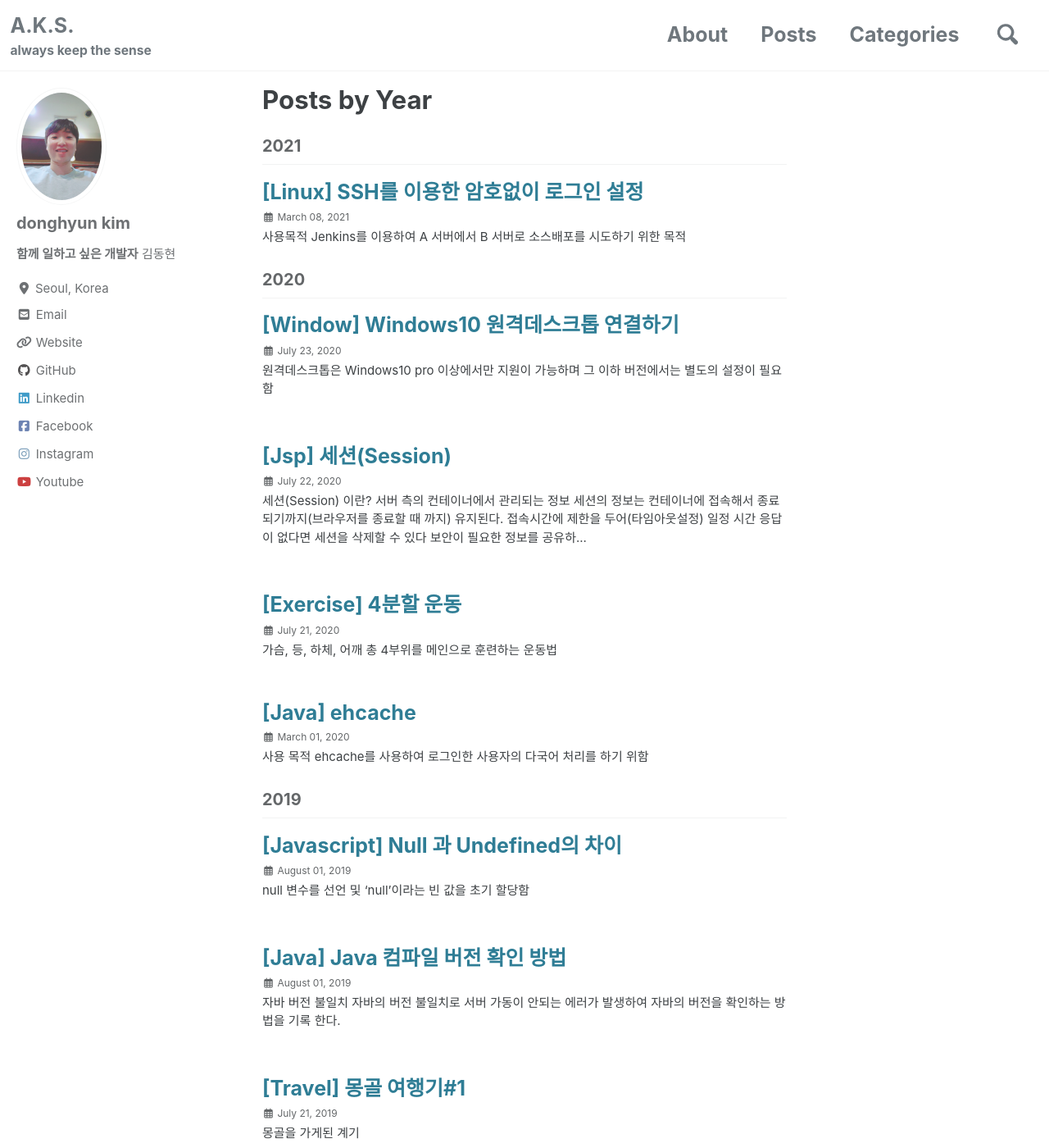
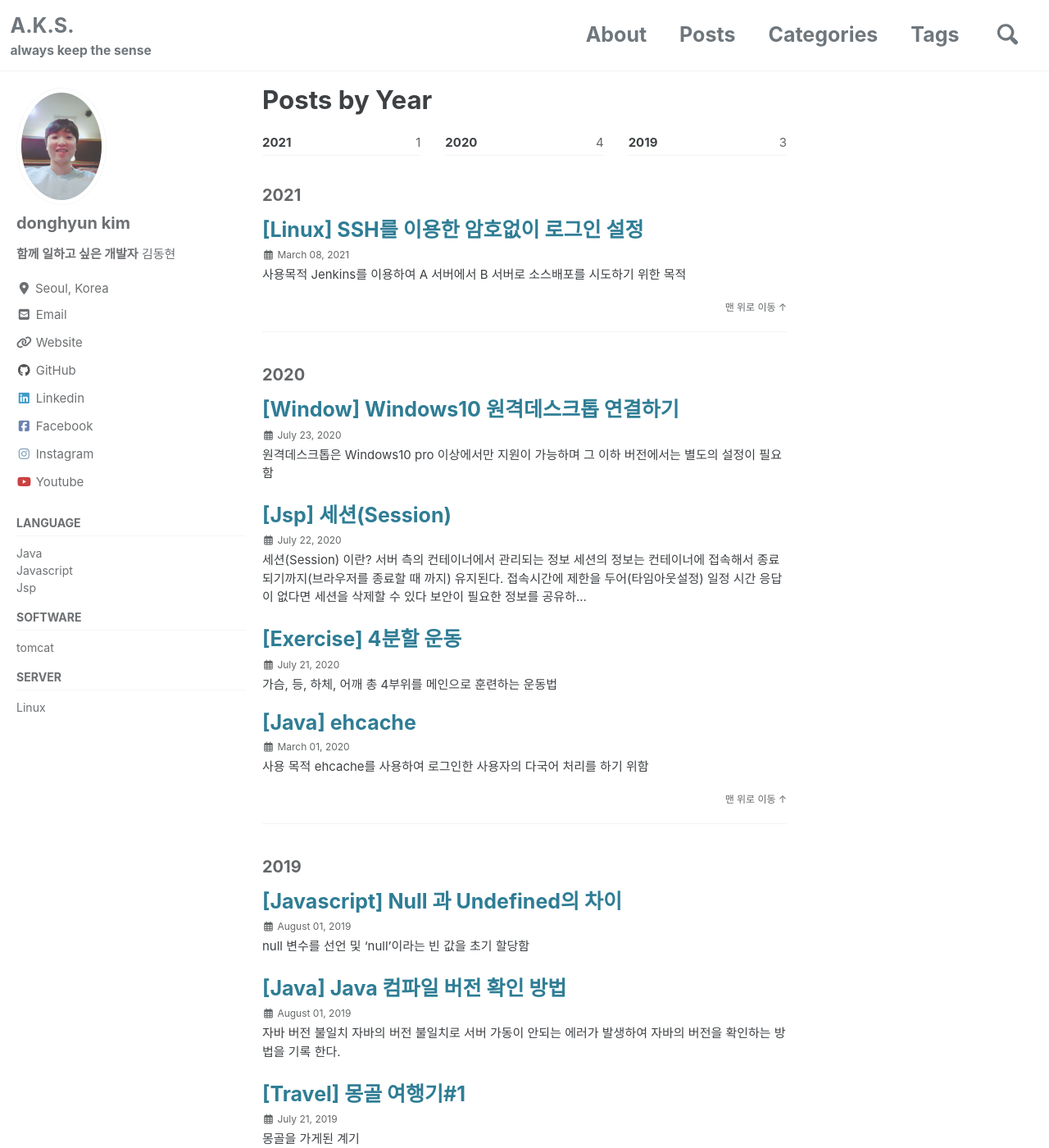
Before and after one commit to dhk5646/dhk5646.github.io, a Jekyll site: the page built from _pages/year-archive.md, in a window 1280 px wide and 1400 px high. Shown: the whole window at 82% size. Built offline with Jekyll 4.4.1, drawn with Linux system fonts in a browser that asks for light colours; cached includes are drawn as plain includes; nearby versions of some CDN libraries.

Commit message:
2021.03.08 sidebar 추가

```diff
--- a/_config.yml
+++ b/_config.yml
@@ -287,6 +287,12 @@ defaults:
       comments: true
       share: true
       related: true
+      toc: true
+      toc_sticky: true
+      toc_label: "목차"
+      sidebar:
+        nav: "develop"
+
   # _pages
   - scope:
       path: ""
@@ -294,6 +300,12 @@ defaults:
     values:
       layout: single
       author_profile: true
+      toc: true
+      toc_sticky: true
+      toc_label: "목차"
+      sidebar:
+        nav: "develop"
+
  # _portfolio
   - scope:
       path: ""
@@ -302,3 +314,5 @@ defaults:
       layout: single
       author_profile: false
       share: true
+      sidebar:
+      nav: "develop"
--- a/_data/navigation.yml
+++ b/_data/navigation.yml
@@ -8,7 +8,26 @@ main:
     url: /year-archive/
   - title: "Categories"
     url: /categories/
-#  - title: "Tags"
-#    url: /tags/
+  - title: "Tags"
+    url: /tags/
 #  - title: "Collections"
 #    url: /collection-archive/
+
+
+develop:
+  - title: Language
+    children:
+      - title: "Java"
+        url: /tags/#java
+      - title: "Javascript"
+        url: /tags/#javascript
+      - title: "Jsp"
+        url: /tags/#jsp
+  - title: software
+    children:
+      - title: "tomcat"
+        url: /tags/#tomcat
+  - title: Server
+    children:
+      - title: "Linux"
+        url: /tags/#linux
--- a/_pages/year-archive.md
+++ b/_pages/year-archive.md
@@ -1,13 +1,5 @@
 ---
-layout: archive
+title: "Posts by Year"
 permalink: /year-archive/
-title: "Posts by Year"
-author_profile: true
+layout: posts
 ---
-{% assign postsByYear = site.posts | group_by_exp:"post", "post.date | date: '%Y'"  %}
-{% for year in postsByYear %}
-  <h2 id="{{ year.name | slugify }}" class="archive__subtitle">{{ year.name }}</h2>
-  {% for post in year.items %}
-    {% include archive-single.html %}
-  {% endfor %}
-{% endfor %}
```
Also changed, not shown: _pages/tag-archive.md (+1 -21 lines).
